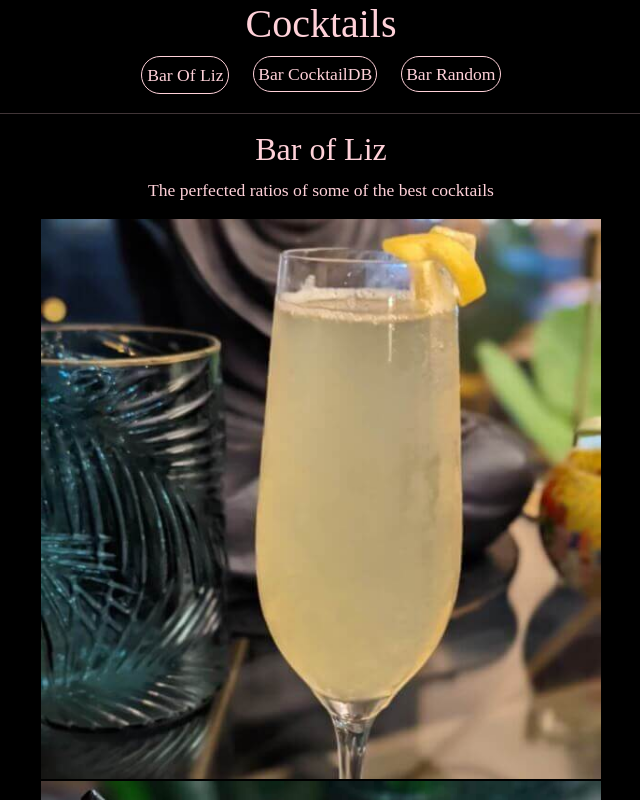
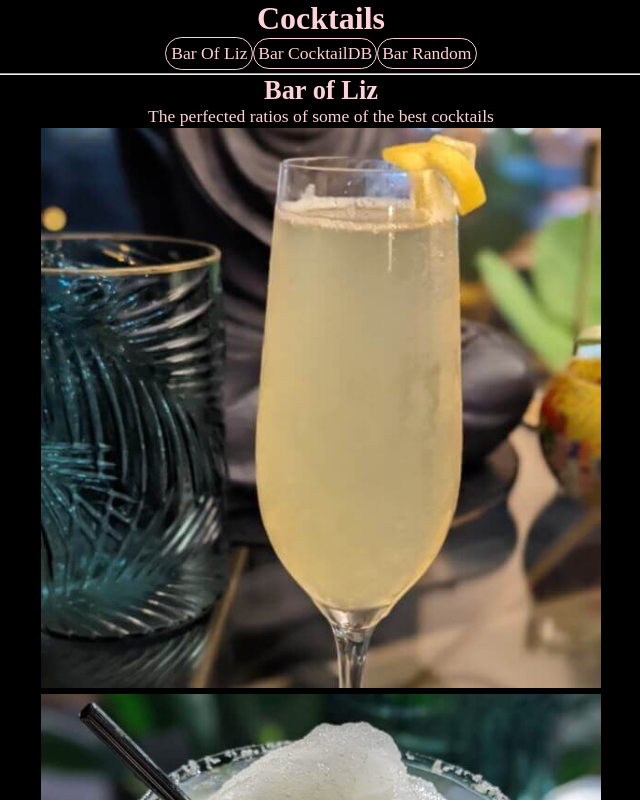
Before and after one commit to ESedrak/cocktail-list, a React (Create React App) app: page / in a window 1280 px wide. Shown: the top 800 px of the page, without its empty margins (319-959 px from the left). Built offline with nearby package versions, Linux system fonts and the light colour scheme; a web font is replaced by a local one.

Commit message:
Remove bootstrap (was not required)

```diff
--- a/package.json
+++ b/package.json
@@ -12,7 +12,6 @@
     "@testing-library/user-event": "^14.2.1",
     "ajv-errors": "^3.0.0",
     "axios": "^0.27.2",
-    "bootstrap": "^5.2.0-beta1",
     "http": "^0.0.1-security",
     "js": "^0.1.0",
     "parser": "^0.1.4",
--- a/src/App.js
+++ b/src/App.js
@@ -4,9 +4,6 @@ import Liz from "./barOfLiz/Liz";
 import { BrowserRouter as Router, Routes, Route, Link } from "react-router-dom";
 import CocktailDb from "./barOfCocktailDb/CocktailDb";
 import Random from "./barOfRandom/Random";
-import Container from "react-bootstrap/Container";
-import Row from "react-bootstrap/Row";
-import Col from "react-bootstrap/Col";
 
 function App() {
   return (
@@ -14,27 +11,17 @@ function App() {
       <div className="App">
         <header className="App-header">
           <h1>Cocktails</h1>
-          <Container>
           <nav className="App-nav">
-              <Row>
-                <Col xs="auto">
             <Link to="/" className="App-link-liz">
               Bar Of Liz
             </Link>
-                </Col>
-                <Col xs="auto">
             <Link to="/CocktailDb" className="App-link-db">
               Bar CocktailDB
             </Link>
-                </Col>
-                <Col xs="auto">
             <Link to="/random" className="App-link-random">
               Bar Random
             </Link>
-                </Col>
-              </Row>
           </nav>
-          </Container>
           <hr />
         </header>
         {/* Using version 6 react router to create multiple pages for cocktails (My own perfected reatios + a list/api from the cocktaildb as a more extensive list) */}
--- a/src/index.js
+++ b/src/index.js
@@ -3,14 +3,13 @@ import ReactDOM from "react-dom/client";
 import "./index.css";
 import App from "./App";
 import reportWebVitals from "./reportWebVitals";
-import "bootstrap/dist/css/bootstrap.min.css";
 
 const root = ReactDOM.createRoot(document.getElementById("root"));
 
 // This structure of the App contains my own personal cocktail list (through Component Liz)
 // and an online cocktail list https://www.thecocktaildb.com/api.php (through Component  CocktailDb and Random)
 root.render(
-  // React.StrictMode - Cause of network call being fired twice - Strict mode check for development only - does not impact production build
+  // React.StrictMode - Cause of network call being fired twice(turn on for debugging) - Strict mode check for development only - does not impact production build
   // <React.StrictMode>
   <App />
   // </React.StrictMode>
```
Also changed, not shown: 1 other file (tests, documents, lock files or other folders). Lines whose indentation alone changed are shown as unchanged.
